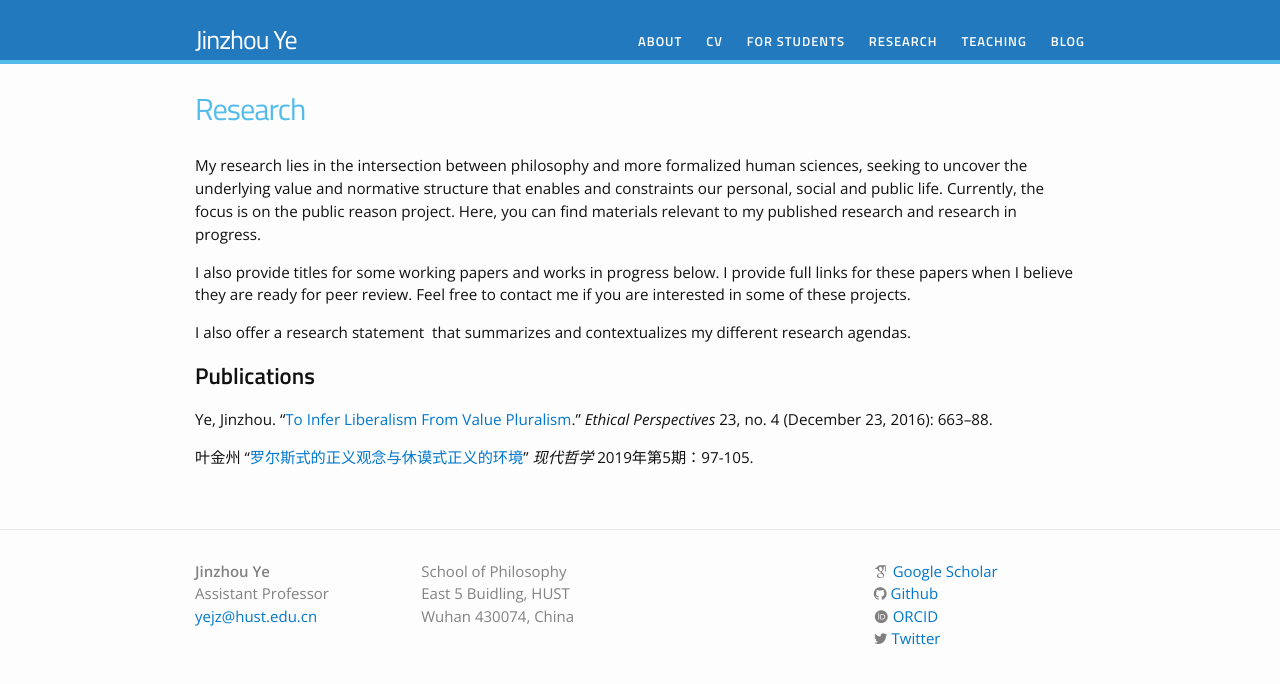
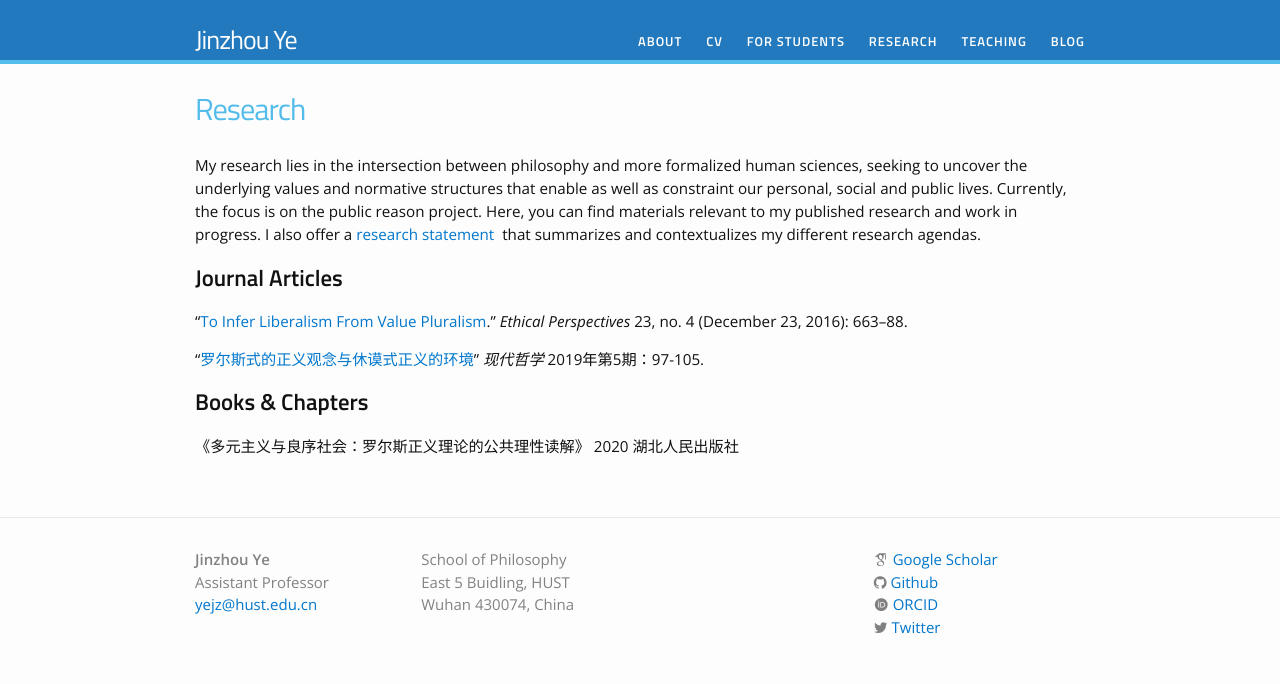
Before and after one commit to yejzh/yejzh.github.io, a Jekyll site: the page built from research/index.md, in a window 1280 px wide. Shown: the top 684 px of the page. Built offline with Jekyll 4.4.1, drawn with Linux system fonts in a browser that asks for light colours; nearby versions of some CDN libraries; some web fonts are replaced.

Commit message:
Update index.md

```diff
--- a/research/index.md
+++ b/research/index.md
@@ -4,14 +4,14 @@ title: Research
 permalink: /research/
 ---
 
-My research lies in the intersection between philosophy and more formalized human sciences, seeking to uncover the underlying value and normative structure that enables and constraints our personal, social and public life. Currently, the focus is on the public reason project. Here, you can find materials relevant to my published research and research in progress.
+My research lies in the intersection between philosophy and more formalized human sciences, seeking to uncover the underlying values and normative structures that enable as well as constraint our personal, social and public lives. Currently, the focus is on the public reason project. Here, you can find materials relevant to my published research and work in progress. I also offer a [research statement](/research/research-statement/)  that summarizes and contextualizes my different research agendas.
 
-I also provide titles for some working papers and works in progress below. I provide full links for these papers when I believe they are ready for peer review. Feel free to contact me if you are interested in some of these projects.
+## **Journal Articles**
 
-I also offer a research statement  that summarizes and contextualizes my different research agendas.
+“[To Infer Liberalism From Value Pluralism](/research/Ye_2016_EP.pdf).” *Ethical Perspectives* 23, no. 4 (December 23, 2016): 663–88.
 
-## **Publications**
+"[罗尔斯式的正义观念与休谟式正义的环境](/research/Ye_2019_MP.pdf)" *现代哲学* 2019年第5期：97-105.
 
-Ye, Jinzhou. “[To Infer Liberalism From Value Pluralism](/research/Ye_2016_EP.pdf).” *Ethical Perspectives* 23, no. 4 (December 23, 2016): 663–88.
+## **Books & Chapters**
 
-叶金州 "[罗尔斯式的正义观念与休谟式正义的环境](/research/Ye_2019_MP.pdf)" *现代哲学* 2019年第5期：97-105.
+《多元主义与良序社会：罗尔斯正义理论的公共理性读解》 2020  湖北人民出版社
```
